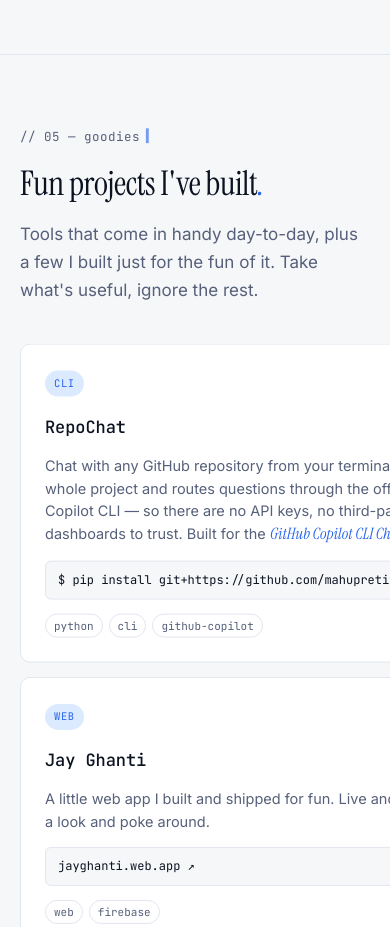
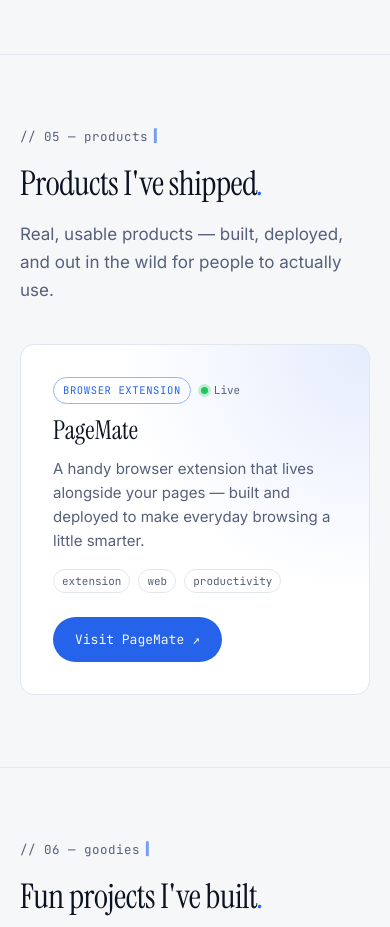
Before and after one commit to mahupreti/portfolio-website, a plain HTML site: page index.html in a window 390 px wide. Shown: the part 6920-7847 px from the top of the page. Drawn offline with Linux system fonts and the light colour scheme.

Commit message:
add Products section (PageMate), wire dev.to links, fix writing title size, update web app descriptions

```diff
--- a/index.html
+++ b/index.html
@@ -35,6 +35,7 @@
         <li><a href="#stack">Stack</a></li>
         <li><a href="#experience">Experience</a></li>
         <li><a href="#work">Work</a></li>
+        <li><a href="#products">Products</a></li>
         <li><a href="#goodies">Goodies</a></li>
         <li><a href="#credentials">Credentials</a></li>
         <li><a href="#writing">Writing</a></li>
@@ -492,11 +493,51 @@
       </div>
     </section>
 
+    <!-- Products: shipped, usable products -->
+    <section class="section products" id="products">
+      <div class="container">
+        <div class="section__head reveal">
+          <p class="section__label">// 05 — products</p>
+          <h2 class="section__title">Products I've shipped<span class="serif-italic">.</span></h2>
+          <p class="section__sub">
+            Real, usable products — built, deployed, and out in the wild for people to actually use.
+          </p>
+        </div>
+
+        <!-- To add a product, copy the <article class="product-card"> block and update the fields. -->
+        <div class="products__grid">
+
+          <article class="product-card reveal reveal--pop">
+            <div class="product-card__main">
+              <header class="product-card__head">
+                <span class="product-card__badge">Browser Extension</span>
+                <span class="product-card__status">Live</span>
+              </header>
+              <h3 class="product-card__title">PageMate</h3>
+              <p class="product-card__desc">
+                <!-- EDIT: refine this to describe what PageMate actually does -->
+                A handy browser extension that lives alongside your pages — built and
+                deployed to make everyday browsing a little smarter.
+              </p>
+              <ul class="product-card__tags">
+                <li>extension</li><li>web</li><li>productivity</li>
+              </ul>
+            </div>
+            <a class="product-card__cta" href="https://pagemate.maheshupreti.com.np/" target="_blank" rel="noopener noreferrer">
+              <span>Visit PageMate</span>
+              <span aria-hidden="true">↗</span>
+            </a>
+          </article>
+
+        </div>
+      </div>
+    </section>
+
     <!-- Goodies: published tools / modules / scripts -->
     <section class="section goodies" id="goodies">
       <div class="container">
         <div class="section__head reveal">
-          <p class="section__label">// 05 — goodies</p>
+          <p class="section__label">// 06 — goodies</p>
           <h2 class="section__title">Fun projects I've built<span class="serif-italic">.</span></h2>
           <p class="section__sub">
             Tools that come in handy day-to-day, plus a few I built just for the fun
@@ -540,8 +581,7 @@
             </header>
             <h3 class="goodie-card__title">Jay Ghanti</h3>
             <p class="goodie-card__desc">
-              A little web app I built and shipped for fun. Live and online —
-              take a look and poke around.
+              An app built for fun during the election, for people supporting RSP at the time.
             </p>
             <a class="goodie-card__install" href="https://jayghanti.web.app/" target="_blank" rel="noopener noreferrer">jayghanti.web.app ↗</a>
             <ul class="goodie-card__tags">
@@ -560,8 +600,7 @@
             </header>
             <h3 class="goodie-card__title">Mero Maya</h3>
             <p class="goodie-card__desc">
-              Another one of those just-for-fun builds, live on the web.
-              Go say hi.
+              A cute app for non-coders to surprise their crush, girlfriend, or loved ones.
             </p>
             <a class="goodie-card__install" href="https://meromaya-143.web.app/" target="_blank" rel="noopener noreferrer">meromaya-143.web.app ↗</a>
             <ul class="goodie-card__tags">
@@ -577,7 +616,7 @@
     <section class="section credentials" id="credentials">
       <div class="container">
         <div class="section__head reveal">
-          <p class="section__label">// 06 — credentials</p>
+          <p class="section__label">// 07 — credentials</p>
           <h2 class="section__title">Certifications, Education &amp; Recognition<span class="serif-italic">.</span></h2>
         </div>
 
@@ -694,7 +733,7 @@
     <section class="section writing" id="writing">
       <div class="container">
         <div class="section__head reveal">
-          <p class="section__label">// 07 — writing</p>
+          <p class="section__label">// 08 — writing</p>
           <h2 class="section__title">Thoughts, written down<span class="serif-italic">.</span></h2>
           <p class="section__sub">
             Short notes on whatever's caught my attention — cloud and code show up
@@ -706,14 +745,14 @@
         <!-- Titles link out to dev.to, where the full posts live. To add one, copy a line. -->
         <div class="writing__list">
 
-          <a class="writing-card writing-card--simple" href="https://dev.to/REPLACE_WITH_ARTICLE_URL" target="_blank" rel="noopener noreferrer">
+          <a class="writing-card writing-card--simple" href="https://dev.to/mahupreti/repochat-chat-with-any-github-repository-n06" target="_blank" rel="noopener noreferrer">
             <span class="writing-card__title">RepoChat — chat with any GitHub repo from your terminal</span>
             <span class="writing-card__arrow" aria-hidden="true">→</span>
           </a>
 
         </div>
 
-        <a href="https://dev.to/REPLACE_WITH_PROFILE_URL" target="_blank" rel="noopener noreferrer" class="writing__all">
+        <a href="https://dev.to/mahupreti/" target="_blank" rel="noopener noreferrer" class="writing__all">
           <span>Read all posts on dev.to</span>
           <span aria-hidden="true">→</span>
         </a>
@@ -724,7 +763,7 @@
     <section class="section contact" id="contact">
       <div class="container">
         <div class="section__head reveal">
-          <p class="section__label">// 08 — contact</p>
+          <p class="section__label">// 09 — contact</p>
           <h2 class="section__title">Let's build something reliable<span class="serif-italic">.</span></h2>
           <p class="section__sub">
             Have an infrastructure problem worth solving, or just want to compare notes on
--- a/styles.css
+++ b/styles.css
@@ -769,6 +769,126 @@
 }
 
 /* ============================================================
+   Products — featured shipped products
+   ============================================================ */
+.products__grid {
+  display: grid;
+  gap: 18px;
+}
+.product-card {
+  display: flex;
+  flex-wrap: wrap;
+  align-items: center;
+  justify-content: space-between;
+  gap: 24px;
+  padding: 32px;
+  background: var(--bg-elev);
+  border: 1px solid var(--border);
+  border-radius: 14px;
+  position: relative;
+  overflow: hidden;
+  transition: border-color 220ms var(--ease), transform 220ms var(--ease), box-shadow 220ms var(--ease);
+}
+.product-card::before {
+  content: "";
+  position: absolute;
+  inset: 0;
+  background: radial-gradient(420px circle at 100% 0%, color-mix(in oklab, var(--accent) 12%, transparent), transparent 60%);
+  pointer-events: none;
+}
+.product-card:hover {
+  border-color: var(--border-strong);
+  transform: translateY(-2px);
+  box-shadow: 0 8px 30px -18px color-mix(in oklab, var(--text) 34%, transparent);
+}
+.product-card__main {
+  position: relative;
+  display: flex;
+  flex-direction: column;
+  gap: 12px;
+  flex: 1 1 320px;
+}
+.product-card__head {
+  display: flex;
+  align-items: center;
+  gap: 10px;
+}
+.product-card__badge {
+  font-family: var(--mono);
+  font-size: 10.5px;
+  letter-spacing: 0.06em;
+  text-transform: uppercase;
+  padding: 4px 9px;
+  color: var(--accent);
+  border: 1px solid color-mix(in oklab, var(--accent) 40%, var(--border));
+  border-radius: 999px;
+}
+.product-card__status {
+  display: inline-flex;
+  align-items: center;
+  gap: 6px;
+  font-family: var(--mono);
+  font-size: 11px;
+  color: var(--text-muted);
+}
+.product-card__status::before {
+  content: "";
+  width: 7px;
+  height: 7px;
+  border-radius: 999px;
+  background: #22c55e;
+  box-shadow: 0 0 0 3px color-mix(in oklab, #22c55e 25%, transparent);
+}
+.product-card__title {
+  font-family: var(--serif);
+  font-size: clamp(26px, 3vw, 34px);
+  font-weight: 400;
+  line-height: 1.1;
+  margin: 0;
+}
+.product-card__desc {
+  margin: 0;
+  font-size: 15px;
+  color: var(--text-muted);
+  max-width: 60ch;
+  line-height: 1.6;
+}
+.product-card__tags {
+  display: flex;
+  flex-wrap: wrap;
+  gap: 8px;
+  list-style: none;
+  padding: 0;
+  margin: 4px 0 0;
+}
+.product-card__tags li {
+  font-family: var(--mono);
+  font-size: 11px;
+  padding: 2px 8px;
+  color: var(--text-muted);
+  border: 1px solid var(--border);
+  border-radius: 999px;
+}
+.product-card__cta {
+  position: relative;
+  display: inline-flex;
+  align-items: center;
+  gap: 8px;
+  flex-shrink: 0;
+  padding: 12px 22px;
+  font-family: var(--mono);
+  font-size: 13px;
+  color: var(--bg);
+  background: var(--accent);
+  border-radius: 999px;
+  transition: transform 200ms var(--ease), opacity 200ms var(--ease);
+}
+.product-card__cta:hover {
+  transform: translateY(-2px);
+  opacity: 0.92;
+}
+
+/* ============================================================
    Credentials
    ============================================================ */
 .credentials__block {
@@ -928,6 +1048,13 @@
 .writing-card--simple {
   grid-template-columns: 1fr auto;
   align-items: center;
+  padding: 18px 0;
+}
+.writing-card--simple .writing-card__title {
+  font-family: var(--sans);
+  font-size: 16px;
+  font-weight: 500;
+  line-height: 1.4;
 }
 .writing-card__date {
   font-family: var(--mono);
```
